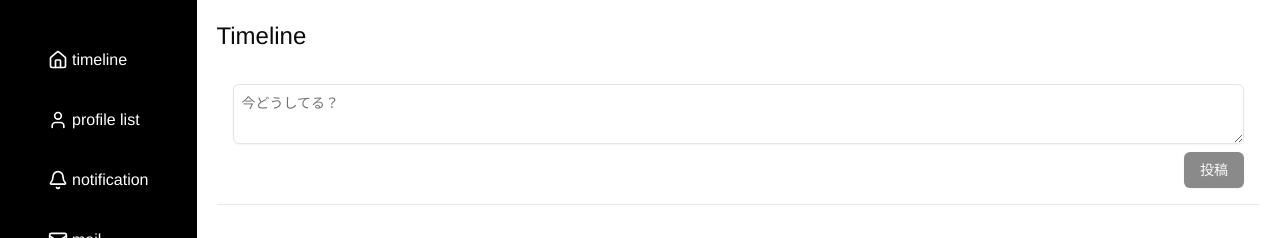
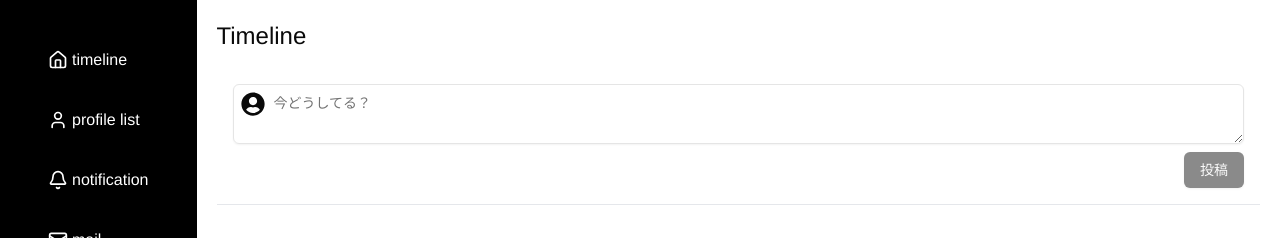
Before and after one commit to 42-Matcha-project/Matcha, a Next.js app in the folder frontend/: page /timeline in a window 1280 px wide. Shown: the top 238 px of the page. Built offline with nearby package versions, Linux system fonts and the light colour scheme.

Commit message:
#4: [add] iconを追加し、iconの横からカーソルが出るように

```diff
--- a/frontend/app/components/TweetForm.tsx
+++ b/frontend/app/components/TweetForm.tsx
@@ -8,8 +8,8 @@ import {
   DialogContent,
   DialogHeader,
   DialogTitle,
-  DialogDescription,
 } from '@/components/ui/dialog';
+import { FaUserCircle } from 'react-icons/fa';
 
 interface TweetFormProps {
   onAddTweet: (tweet: string) => void;
@@ -35,16 +35,19 @@ const TweetForm: React.FC<TweetFormProps> = ({ onAddTweet }) => {
 
   return (
     <form onSubmit={handleSubmit} className="p-4 border-b border-gray-200">
+      <div className="flex-1">
       <Textarea
         placeholder="今どうしてる？"
         value={tweet}
         onChange={(e) => setTweet(e.target.value)}
         className="w-full p-2 border rounded-md"
+        icon={FaUserCircle}
       />
       <div className="flex justify-end mt-2">
         <Button type="submit" disabled={!tweet.trim()}>
           投稿
         </Button>
+      </div>
       </div>
 
       <Dialog open={isDialogOpen} onOpenChange={setIsDialogOpen}>
--- a/frontend/components/ui/textarea.tsx
+++ b/frontend/components/ui/textarea.tsx
@@ -4,19 +4,26 @@ import { cn } from "@/lib/utils"
 
 const Textarea = React.forwardRef<
   HTMLTextAreaElement,
-  React.ComponentProps<"textarea">
->(({ className, ...props }, ref) => {
+  React.ComponentProps<"textarea"> & { icon: React.ElementType }
+>(({ icon: Icon, className, ...props }, ref) => {
   return (
-    <textarea
-      className={cn(
-        "flex min-h-[60px] w-full rounded-md border border-input bg-transparent px-3 py-2 text-base shadow-sm placeholder:text-muted-foreground focus-visible:outline-none focus-visible:ring-1 focus-visible:ring-ring disabled:cursor-not-allowed disabled:opacity-50 md:text-sm",
-        className
+    <div className="relative flex items-center">
+      {Icon && (
+        <div className="absolute left-2 top-2">
+          <Icon className="text-2xl text-grey-200" />
+        </div>
       )}
-      ref={ref}
-      {...props}
-    />
-  )
-})
-Textarea.displayName = "Textarea"
+      <textarea
+        className={cn(
+          "flex min-h-[60px] w-full rounded-md border border-input bg-transparent px-3 py-2  text-base shadow-sm placeholder:text-muted-foreground focus-visible:outline-none focus-visible:ring-1 focus-visible:ring-ring disabled:cursor-not-allowed disabled:opacity-50 md:text-sm",
+          Icon && "pl-10",
+        )}
+        ref={ref}
+        {...props}
+      />
+    </div>
+  );
+});
+Textarea.displayName = "Textarea";
 
-export { Textarea }
+export { Textarea };
--- a/frontend/package.json
+++ b/frontend/package.json
@@ -18,6 +18,7 @@
     "next": "15.1.6",
     "react": "^19.0.0",
     "react-dom": "^19.0.0",
+    "react-icons": "^5.4.0",
     "shadcn-ui": "^0.9.4",
     "tailwind-merge": "^3.0.1",
     "tailwindcss-animate": "^1.0.7"
```
Also changed, not shown: 1 other file (tests, documents, lock files or other folders).
